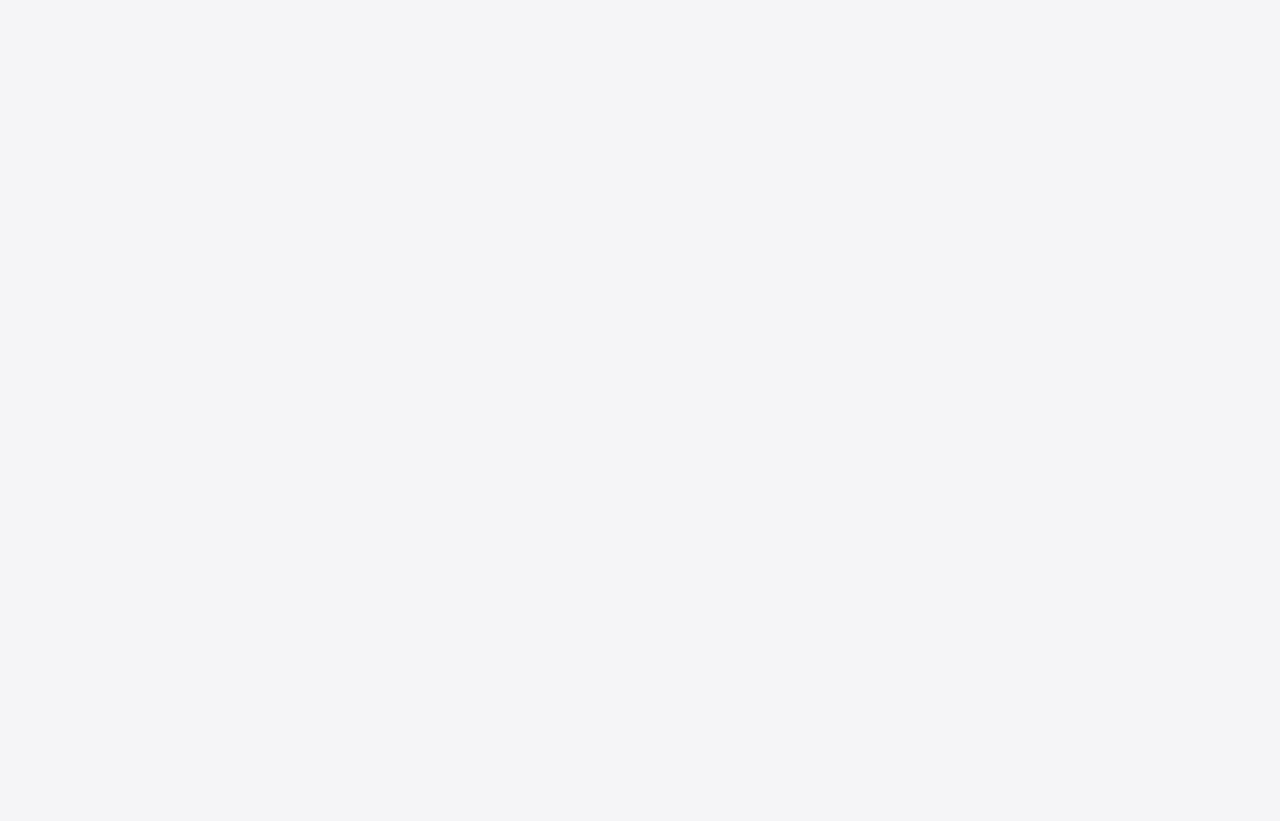
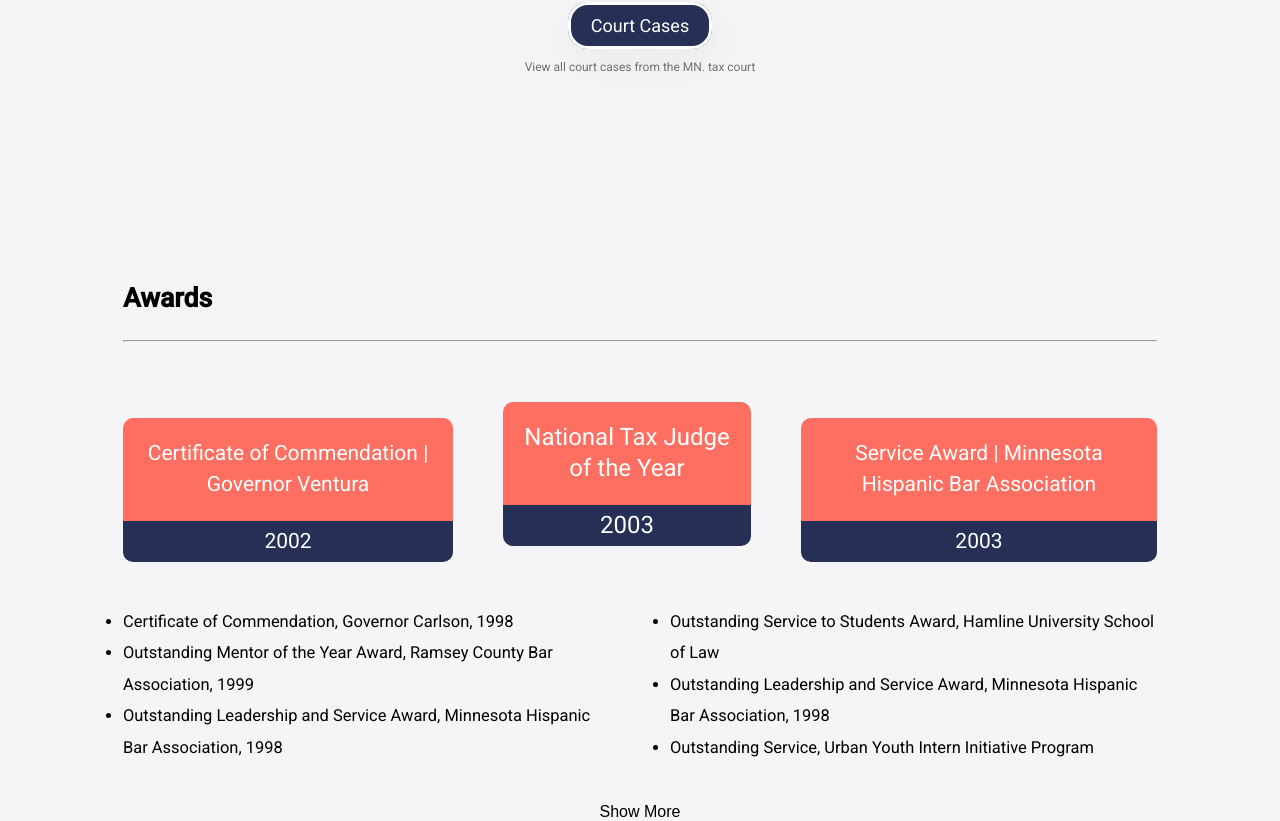
Before and after one commit to tyler-morales/client-george, a Vue app: page / in a window 1280 px wide. Shown: the part 1868-2689 px from the top of the page. Before the commit the page ends 1851 px from the top, so only its background shows below. Built offline with nearby package versions, Linux system fonts and the light colour scheme.

Commit message:
✨  Add show more feature

```diff
--- a/src/App.vue
+++ b/src/App.vue
@@ -4,6 +4,7 @@
     <main>
       <Hero :hero="hero" />
       <History :history="history" />
+      <Awards :awards="awards" />
     </main>
   </div>
 </template>
@@ -12,6 +13,7 @@
 import NavBar from '@/components/NavBar'
 import Hero from '@/components/Hero'
 import History from '@/components/History'
+import Awards from '@/components/Awards'
 
 export default {
   name: 'App',
@@ -19,6 +21,7 @@ export default {
     NavBar,
     Hero,
     History,
+    Awards,
   },
   data() {
     return {
@@ -35,6 +38,34 @@ export default {
         link:
           'https://mn.gov/tax-court/search/?query=george+author%3A%22perez%22+&v%3Asources=mn-tax-court-live&date=&binning-state=&qt=george&author=perez&start-date=&end-date=&sortby=#',
       },
+      awards: {
+        first: {
+          name: 'National Tax Judge of the Year',
+          year: '2003',
+        },
+        second: {
+          name: 'Certificate of Commendation | Governor Ventura',
+          year: '2002',
+        },
+        third: {
+          name: 'Service Award | Minnesota Hispanic Bar Association',
+          year: '2003',
+        },
+        list: [
+          'Certificate of Commendation, Governor Carlson, 1998',
+          'Outstanding Mentor of the Year Award, Ramsey County Bar Association, 1999',
+          'Outstanding Leadership and Service Award, Minnesota Hispanic Bar Association, 1998',
+          'Outstanding Service to Students Award, Hamline University School of Law',
+          'Outstanding Leadership and Service Award, Minnesota Hispanic Bar Association, 1998',
+          'Outstanding Service, Urban Youth Intern Initiative Program',
+          'International Moot Court',
+          'President’s Award, Minnesota State Bar Association, 2006',
+          'President’s Award, Minnesota State Bar Association, 2003',
+          'Volunteer Award, Minnesota State Bar Association, 2000',
+          'Wiggins Award, University of Wisconsin Law School',
+          'International Law Review',
+        ],
+      },
     }
   },
 }
@@ -44,7 +75,11 @@ export default {
 #app {
   main {
     display: grid;
-    gap: 100px;
+    gap: 200px;
+
+    @include breakpoint(sm) {
+      gap: 100px;
+    }
   }
 }
 </style>
--- /dev/null
+++ b/src/components/Awards.vue
@@ -0,0 +1,137 @@
+<template>
+  <div class="awards container">
+    <h2>Awards</h2>
+    <hr />
+    <section>
+      <div class="top-awards">
+        <div class="top-awards__second">
+          <span class="name">{{ awards.second.name }}</span>
+          <span class="year">{{ awards.second.year }}</span>
+        </div>
+        <div class="top-awards__main">
+          <span class="name">{{ awards.first.name }}</span>
+          <span class="year">{{ awards.first.year }}</span>
+        </div>
+        <div class="top-awards__second">
+          <span class="name">{{ awards.third.name }}</span>
+          <span class="year">{{ awards.third.year }}</span>
+        </div>
+      </div>
+
+      <!-- Extra Awards -->
+      <div class="extra-awards">
+        <ul v-bind:class="{ 'is-collapsed': collapsed }">
+          <li v-for="(award, index) in awards.list" v-bind:key="index">
+            {{ award }}
+          </li>
+        </ul>
+        <button v-on:click="collapsed = !collapsed"> {{ collapsed ? 'Show More' : 'Show Less' }}</button>
+      </div>
+    </section>
+  </div>
+</template>
+
+<script>
+export default {
+  props: {
+    awards: { type: Object, required: true },
+  },
+  data: () => {
+    return {
+      collapsed: true,
+    }
+  },
+}
+</script>
+
+<style lang="scss" scoped>
+.top-awards {
+  display: flex;
+  justify-content: center;
+  gap: 50px;
+  text-align: center;
+  color: var(--white);
+  margin-top: 60px;
+
+  @include breakpoint(md) {
+    flex-wrap: wrap;
+  }
+
+  .year {
+    display: block;
+    background-color: var(--color-primary);
+    border-radius: 0 0 10px 10px;
+    padding: 5px;
+  }
+  .name {
+    border-radius: 10px 10px 0 0;
+    padding: 20px;
+    display: block;
+    background-color: var(--color-secondary);
+  }
+
+  &__main {
+    font-size: 24px;
+
+    @include breakpoint(md) {
+      width: 100%;
+    }
+  }
+
+  &__second {
+    font-size: 21px;
+    transform: translateY(16px);
+
+    @include breakpoint(md) {
+      transform: translateY(0);
+      width: 100%;
+    }
+  }
+}
+
+.extra-awards {
+  display: flex;
+  flex-direction: column;
+
+  ul {
+    columns: 2 auto;
+    column-gap: 60px;
+    padding: 60px 0 40px 0;
+    max-width: 1200px;
+
+    @include breakpoint(md) {
+      columns: 1 auto;
+      padding: 20px;
+      text-align: center;
+    }
+
+    li {
+      width: auto;
+      list-style-type: disc;
+    }
+  }
+
+  .is-collapsed {
+    li:nth-child(n + 7) {
+      display: none;
+    }
+    li:nth-child(6),
+    li:nth-child(3) {
+      background: linear-gradient(
+        180deg,
+        rgba(26, 4, 249, 0) 0%,
+        rgba(245, 245, 247, 1) 59%
+      );
+    }
+  }
+
+  button {
+    margin: 0 auto;
+    font-size: 16px;
+
+    &:hover {
+      box-shadow: var(--shadow-md);
+    }
+  }
+}
+</style>
```
